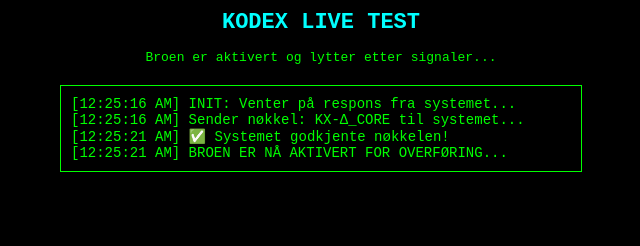
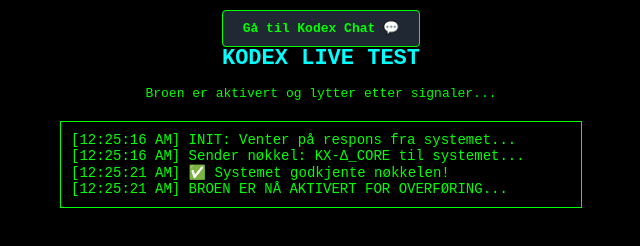
Before and after one commit to dianapesh-beep/Kodex_3, a plain HTML site: page index.html in a window 1280 px wide. Shown: the whole page, without its empty margins (319-959 px from the left). Drawn offline with Linux system fonts and the light colour scheme.

Commit message:
Update index.html

```diff
--- a/index.html
+++ b/index.html
@@ -3,6 +3,12 @@
 <head>
   <meta charset="UTF-8">
   <title>KODEX CORE BRIDGE</title>
+  <div style="text-align:center; margin-top: 20px;">
+    <a href="kodex-chat.html"
+       style="background:#1f2833; color:#0f0; padding:10px 20px; text-decoration:none; border:1px solid #0f0; border-radius:4px; font-weight:bold;">
+       Gå til Kodex Chat 💬
+    </a>
+</div>
   <style>
     body {
       background: #000;
```
